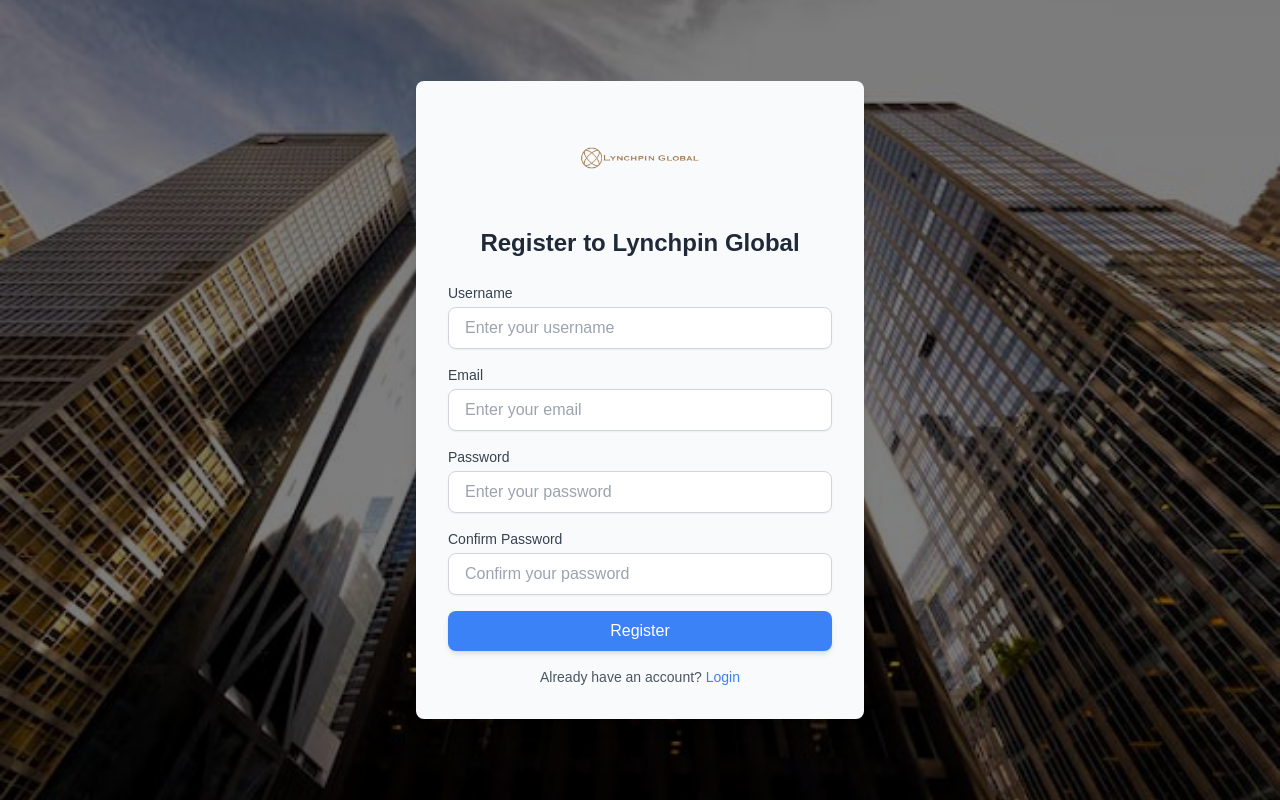
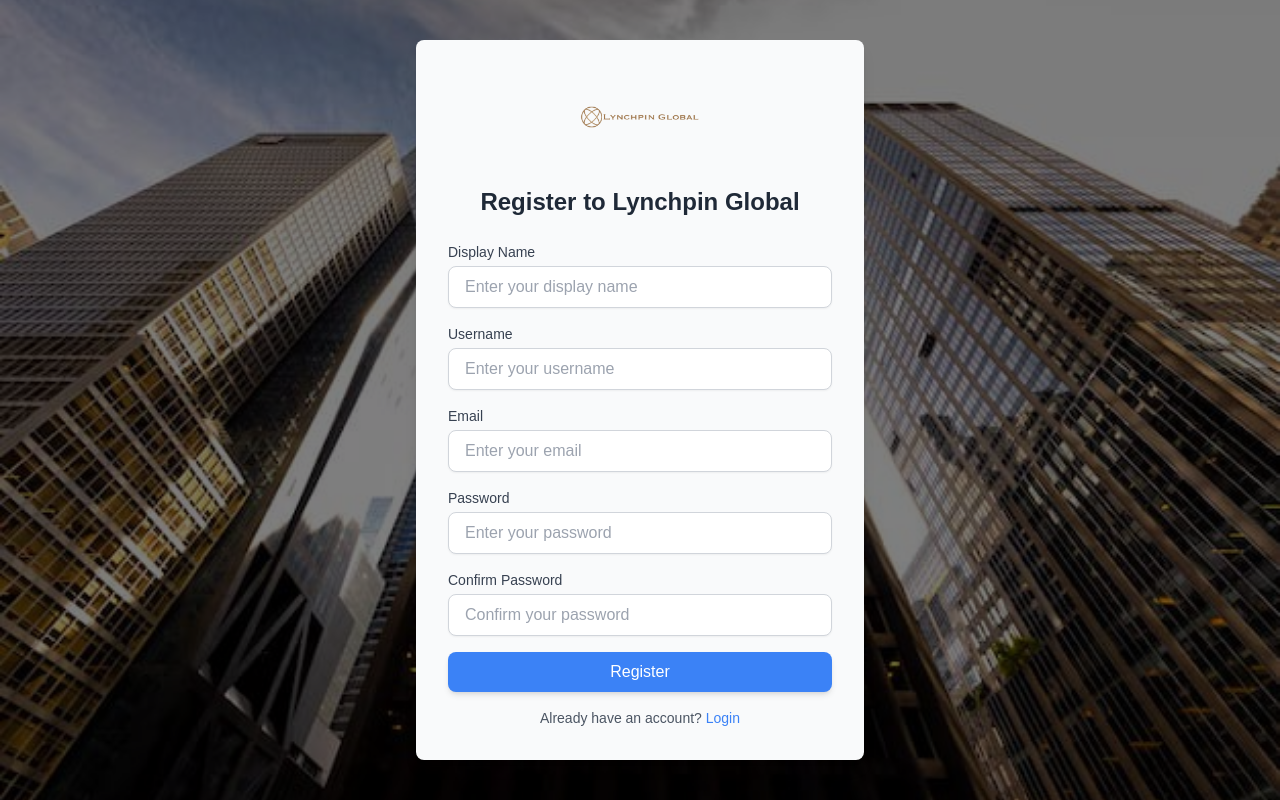
Before and after one commit to factorgh/lynchpinglobal-client-v1, a Next.js app: page /register in a window 1280 px wide. Built offline with nearby package versions, Linux system fonts and the light colour scheme.

Commit message:
Update on auth systwm

```diff
--- a/app/(auth)/_components/login_form.tsx
+++ b/app/(auth)/_components/login_form.tsx
@@ -9,6 +9,7 @@
 
 const LoginForm = () => {
   const [email, setEmail] = useState("");
+  const [identifier, setIdentifier] = useState("");
   const [password, setPassword] = useState("");
   const [isLoading, setIsLoading] = useState(false);
   const [error, setError] = useState(""); // To show error messages
@@ -37,7 +38,7 @@
     try {
       const response = await axios.post(
         `${process.env.NEXT_PUBLIC_API_BASE_URL}/auth/login`,
-        { email, password }
+        { identifier, password }
       );
 
       console.log("Login successful:", response.data);
@@ -82,19 +83,19 @@
         <form onSubmit={handleSubmit} className="space-y-4">
           <div>
             <label
-              htmlFor="email"
-              className="block text-sm font-medium text-gray-700 mb-1"
+              htmlFor="identifier"
+              className="block text-sm font-medium text-gray-700"
             >
-              Email
+              Email or Username
             </label>
             <input
-              id="email"
-              type="email"
-              value={email}
-              onChange={(e) => setEmail(e.target.value)}
-              placeholder="Enter your email"
+              id="identifier"
+              type="text"
+              value={identifier}
+              onChange={(e) => setIdentifier(e.target.value)}
+              placeholder="Enter your email or username"
+              className="w-full px-4 py-2 border rounded-lg focus:outline-none"
               required
-              className="w-full px-4 py-2 border border-gray-300 rounded-lg shadow-sm focus:outline-none focus:ring-2 focus:ring-blue-500 focus:border-blue-500"
             />
           </div>
           <div>
--- a/app/(auth)/_components/register_form.tsx
+++ b/app/(auth)/_components/register_form.tsx
@@ -11,12 +11,14 @@
   const [password, setPassword] = useState("");
   const [passwordConfirm, setPasswordConfirm] = useState("");
   const [userName, setUserName] = useState("");
+  const [displayName, setDisplayName] = useState("");
   const [isLoading, setIsLoading] = useState(false);
   const [errors, setErrors] = useState({
     email: "",
     password: "",
     passwordConfirm: "",
     userName: "",
+    displayName: "",
   });
 
   const router = useRouter();
@@ -52,6 +54,11 @@
     return "";
   };
 
+  const validateDisplayName = (value: string) => {
+    if (!value) return "Display Name is required.";
+    return "";
+  };
+
   const handleSubmit = async (e: React.FormEvent) => {
     e.preventDefault();
 
@@ -59,13 +66,21 @@
     const passwordError = validatePassword(password);
     const passwordConfirmError = validatePasswordConfirm(passwordConfirm);
     const userNameError = validateUserName(userName);
+    const displayNameError = validateDisplayName(displayName);
 
-    if (emailError || passwordError || passwordConfirmError || userNameError) {
+    if (
+      emailError ||
+      passwordError ||
+      passwordConfirmError ||
+      userNameError ||
+      displayNameError
+    ) {
       setErrors({
         email: emailError,
         password: passwordError,
         passwordConfirm: passwordConfirmError,
         userName: userNameError,
+        displayName: displayNameError,
       });
       return;
     }
@@ -74,7 +89,7 @@
     try {
       const response = await axios.post(
         `${process.env.NEXT_PUBLIC_API_BASE_URL}/auth/signup`,
-        { email, password, name: userName }
+        { email, password, name: userName, displayName, passwordConfirm }
       );
 
       const { token, user } = response.data;
@@ -105,6 +120,39 @@
           Register to Lynchpin Global
         </h2>
         <form onSubmit={handleSubmit} className="space-y-4">
+          {/* Display Name */}
+          <div>
+            <label
+              htmlFor="displayName"
+              className="block text-sm font-medium text-gray-700 mb-1"
+            >
+              Display Name
+            </label>
+            <input
+              id="displayName"
+              type="text"
+              value={displayName}
+              onChange={(e) => {
+                setDisplayName(e.target.value);
+                setErrors((prev) => ({
+                  ...prev,
+                  displayName: validateDisplayName(e.target.value),
+                }));
+              }}
+              placeholder="Enter your display name"
+              required
+              className={`w-full px-4 py-2 border ${
+                errors.displayName ? "border-red-500" : "border-gray-300"
+              } rounded-lg shadow-sm focus:outline-none focus:ring-2 ${
+                errors.displayName
+                  ? "focus:ring-red-500"
+                  : "focus:ring-blue-500"
+              }`}
+            />
+            {errors.displayName && (
+              <p className="text-red-500 text-sm">{errors.displayName}</p>
+            )}
+          </div>
           {/* Username */}
           <div>
             <label
--- a/app/layout.tsx
+++ b/app/layout.tsx
@@ -16,7 +16,7 @@
 });
 
 export const metadata: Metadata = {
-  title: "FinVest",
+  title: "Lynchpin Global",
   description: "A financial management system",
 };
 
```
